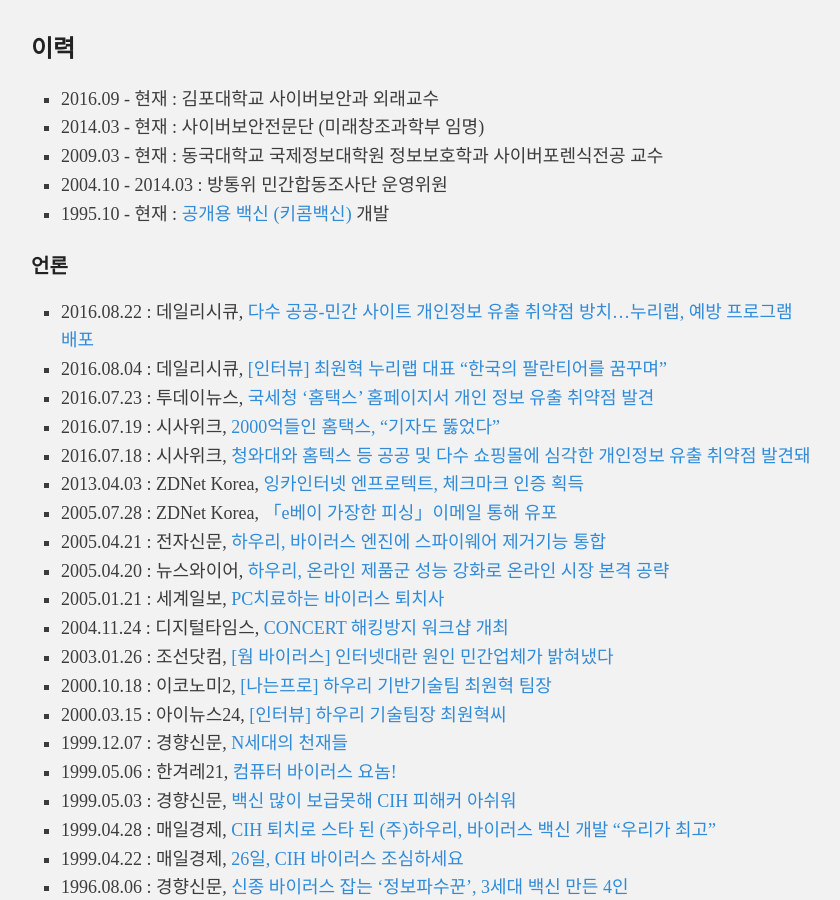
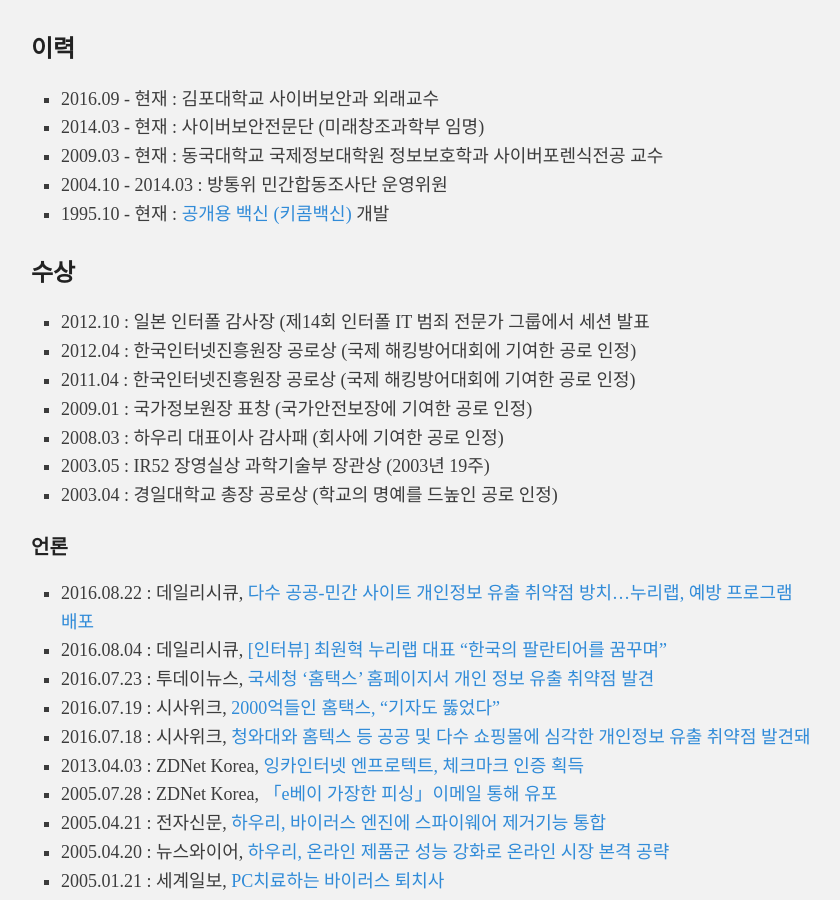
Before and after one commit to hanul93/hanul93.github.com, a Jekyll site: the page built from about.md, in a window 1280 px wide and 900 px high, scrolled down 841 px. Shown: the whole window, without its empty margins (219-1059 px from the left). Built offline with Jekyll 4.4.1, drawn with Linux system fonts in a browser that asks for light colours; nearby versions of some CDN libraries.

Commit message:
수상 내역 추가

```diff
--- a/about.md
+++ b/about.md
@@ -29,6 +29,17 @@
 - 2009.03 - 현재 : 동국대학교 국제정보대학원 정보보호학과 사이버포렌식전공 교수
 - 2004.10 - 2014.03 : 방통위 민간합동조사단 운영위원
 - 1995.10 - 현재 : <a href="http://www.kicomav.com">공개용 백신 (키콤백신)</a> 개발
+
+
+## 수상
+
+- 2012.10 : 일본 인터폴 감사장 (제14회 인터폴 IT 범죄 전문가 그룹에서 세션 발표
+- 2012.04 : 한국인터넷진흥원장 공로상 (국제 해킹방어대회에 기여한 공로 인정)
+- 2011.04 : 한국인터넷진흥원장 공로상 (국제 해킹방어대회에 기여한 공로 인정)
+- 2009.01 : 국가정보원장 표창 (국가안전보장에 기여한 공로 인정)
+- 2008.03 : 하우리 대표이사 감사패 (회사에 기여한 공로 인정)
+- 2003.05 : IR52 장영실상 과학기술부 장관상 (2003년 19주)
+- 2003.04 : 경일대학교 총장 공로상 (학교의 명예를 드높인 공로 인정)
 
 
 ### 언론
```
